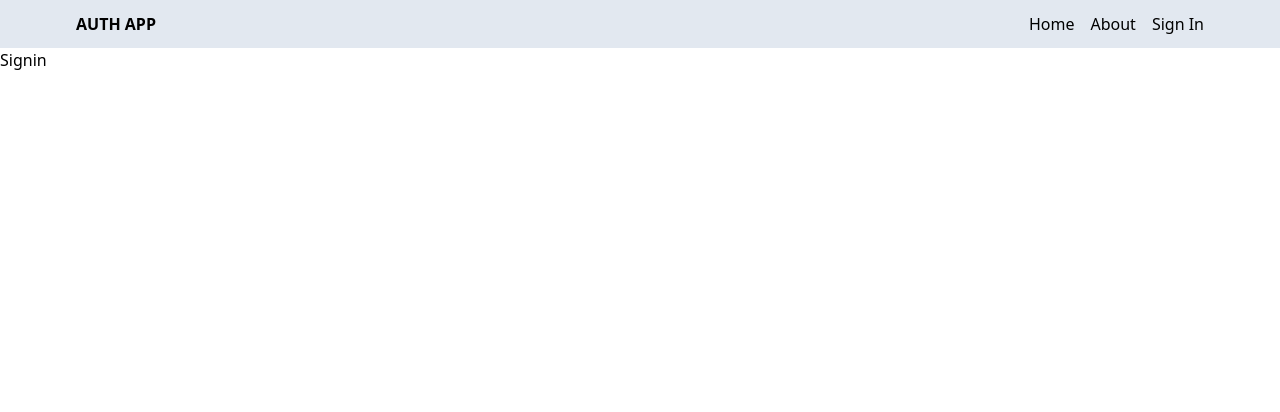
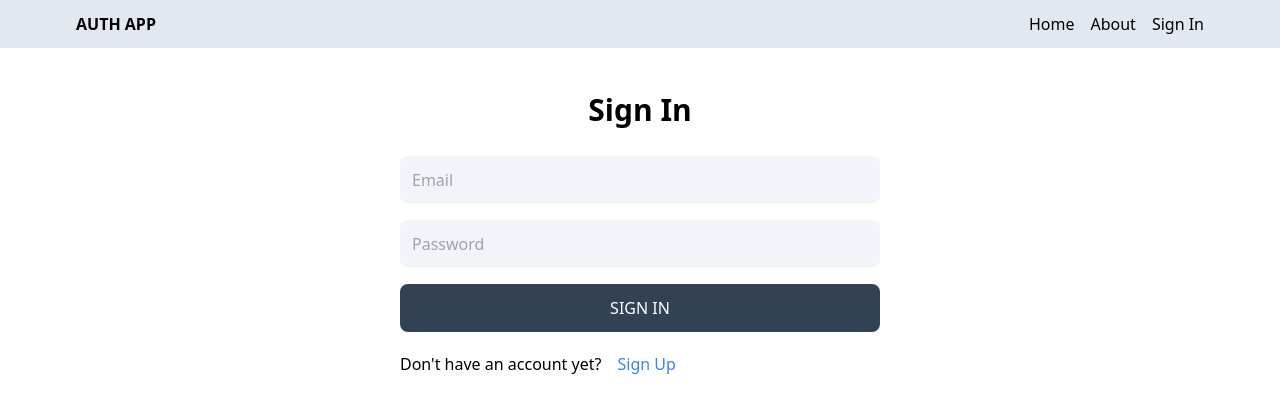
Before and after one commit to jannet18/auth-mern, a React (Vite) app in the folder client/: page /sign-in in a window 1280 px wide. Shown: the top 412 px of the page. Built offline with nearby package versions, Linux system fonts and the light colour scheme; the HTML template or start-up script is replaced by a standard one.

Commit message:
complete sign-in page functionality

```diff
--- a/client/src/pages/Signin.jsx
+++ b/client/src/pages/Signin.jsx
@@ -1,7 +1,85 @@
-import React from "react";
+import React, { useState } from "react";
+import { Link, useNavigate } from "react-router-dom";
 
-function Signin() {
-  return <div>Signin</div>;
+function Signup() {
+  const [formData, setFormData] = useState({});
+  const [loading, setLoading] = useState(false);
+  const [error, setError] = useState(false);
+  const navigate = useNavigate();
+  const handleChange = (e) => {
+    setFormData({ ...formData, [e.target.id]: e.target.value });
+  };
+  // console.log(formData);
+
+  const handleSubmit = async (e) => {
+    e.preventDefault();
+    try {
+      setTimeout(setLoading(true), 5000);
+      setError(false);
+      const response = await fetch("/api/auth/sign-in", {
+        method: "POST",
+        headers: {
+          Accept: "application/json",
+          "Content-Type": "application/json",
+        },
+        body: JSON.stringify(formData),
+      });
+      const data = await response.json();
+      setLoading(false);
+      if (data.success === false) {
+        setError(true);
+        return;
+      }
+      // console.log(data);
+      navigate("/");
+    } catch (error) {
+      setLoading(false);
+      setError(true);
+    }
+  };
+
+  return (
+    <div className="p-4 max-w-lg mx-auto">
+      <h1 className="text-3xl text-center font-semibold my-7">Sign In</h1>
+      <form action="" onSubmit={handleSubmit} className="flex flex-col gap-4">
+        {/* <input
+          type="text"
+          placeholder="Username"
+          id="username"
+          className="bg-slate-100 p-3 rounded-lg"
+          onChange={handleChange}
+        /> */}
+        <input
+          type="text"
+          placeholder="Email"
+          id="email"
+          className="bg-slate-100 p-3 rounded-lg"
+          onChange={handleChange}
+        />
+        <input
+          type="password"
+          placeholder="Password"
+          id="password"
+          className="bg-slate-100 p-3 rounded-lg"
+          onChange={handleChange}
+        />
+        <button
+          // type="submit"
+          disabled={loading}
+          className="bg-slate-700 text-white uppercase rounded-lg p-3 hover:opacity-95 disabled:opacity-80"
+        >
+          {loading ? "Loading..." : "Sign In"}
+        </button>
+      </form>
+      <div className="flex flex-row gap-4 mt-5">
+        <p>Don't have an account yet?</p>
+        <Link to="/sign-up">
+          <span className="text-blue-500">Sign Up</span>
+        </Link>
+      </div>
+      <p className="mt-5 text-red-600">{error && "Something went wrong!"}</p>
+    </div>
+  );
 }
 
-export default Signin;
+export default Signup;
--- a/client/src/pages/Signup.jsx
+++ b/client/src/pages/Signup.jsx
@@ -1,10 +1,11 @@
 import React, { useState } from "react";
-import { Link } from "react-router-dom";
+import { Link, useNavigate } from "react-router-dom";
 
 function Signup() {
   const [formData, setFormData] = useState({});
   const [loading, setLoading] = useState(false);
   const [error, setError] = useState(false);
+  const navigate = useNavigate();
   const handleChange = (e) => {
     setFormData({ ...formData, [e.target.id]: e.target.value });
   };
@@ -30,6 +31,7 @@
         return;
       }
       // console.log(data);
+      navigate("/sign-in");
     } catch (error) {
       setLoading(false);
       setError(true);
```
